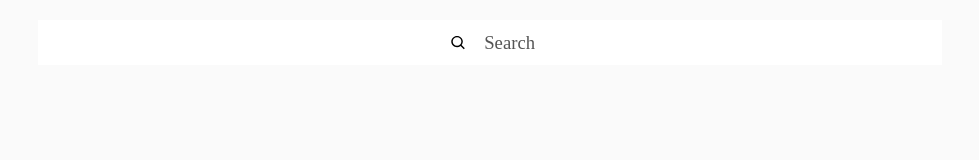
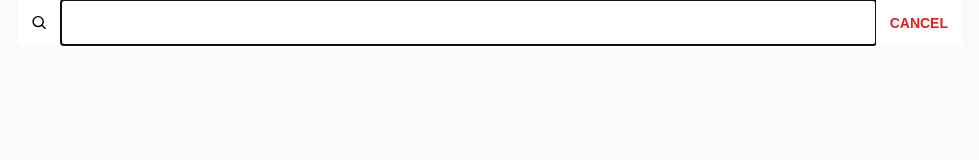
Before and after one commit to TEAM-SUITS/Suits, a React app in the folder client/: page /search in a window 1280 px wide. Both pictures are taken after a click on the button "Search". Shown: the whole page, without its empty margins (150-1129 px from the left). Built offline with nearby package versions, Linux system fonts and the light colour scheme; a web font is replaced by a local one.

Commit message:
feat: search header bar 스토리 작성

```diff
--- a/client/src/containers/HeaderBar/CustomHeaderBar.js
+++ /dev/null
@@ -1,60 +0,0 @@
-import styled from 'styled-components';
-import HeaderBar from './HeaderBar';
-import Icon from 'components/Icon/Icon';
-import { museoSmall } from 'styles/common/common.styled';
-
-/* -------------------------------------------------------------------------- */
-export function HomeHeaderBar() {
-  return <HeaderBar>SUITS</HeaderBar>
-}
-
-/* -------------------------------------------------------------------------- */
-const SearchButton = styled.button.attrs(() => ({
-  type: "button",
-}))`
-  width: 100%;
-  height: 100%;
-  background-color: var(--color-white);
-  text-align: initial;
-  border: none;
-
-  div {
-    position: relative;
-    width: 90px;
-    height: 18px;
-    margin: 0 auto;
-
-    svg {
-      position: absolute;
-      vertical-align: initial;
-      top: 50%;
-      left: 0;
-      transform: translateY(-50%);
-    }
-
-    em {
-      position: absolute;
-      right: 0;
-      display: inline-block;
-      ${museoSmall}
-      font-style: normal;
-      color: var(--color-gray3);
-      line-height: 1;
-    }
-  }
-`;
-
-export function SearchHeaderBar({ isSearching }) {
-  if (!isSearching) {
-    return (
-      <HeaderBar>
-        <SearchButton>
-          <div>
-            <Icon type="search" title="검색 버튼" height="18px" />
-            <em>Search</em>
-          </div>
-        </SearchButton>
-      </HeaderBar>
-    );
-  }
-}
--- a/client/src/containers/HeaderBar/HeaderBar.js
+++ b/client/src/containers/HeaderBar/HeaderBar.js
@@ -1,21 +1,28 @@
 import React from 'react';
 import styled from 'styled-components';
+import useDetectViewport from 'hooks/useDetectViewport';
+import { node } from 'prop-types';
 import { museoLarge } from 'styles/common/common.styled';
-import useDetectViewport from 'hooks/useDetectViewport';
 
 /* ---------------------------- styled components --------------------------- */
-const MobileContainer = styled.div`
-  background-color: pink;
+const MobileContainer = styled.header`
+  position: fixed;
+  top: 0;
+  background-color: var(--color-white);
+  text-align: center;
   min-width: 375px;
   height: 45px;
-  text-align: center;
+  margin: 0;
 `;
 
-const DesktopContainer = styled.div`
-  background-color: skyblue;
+const DesktopContainer = styled.header`
+  position: fixed;
+  top: 0;
+  background-color: var(--color-white);
+  max-width: 944px;
   width: 100%;
-  min-width: 375px;
   height: 45px;
+  margin: 0;
   `;
 
 const StyledHeading = styled.h1`
@@ -26,6 +33,11 @@ const StyledHeading = styled.h1`
   display: block;
   margin: 0;
   font-weight: 700;
+
+  span {
+    ${museoLarge}
+    margin-right: 2em;
+  }
 `;
 
 /* -------------------------------------------------------------------------- */
@@ -47,3 +59,7 @@ export default function HeaderBar({ children }) {
     </DesktopContainer>
   );
 }
+
+HeaderBar.propTypes = {
+  children: node.isRequired,
+};
--- a/client/src/containers/PageContainer/PageContainer.styled.js
+++ b/client/src/containers/PageContainer/PageContainer.styled.js
@@ -7,7 +7,6 @@ const Container = forwardRef((props, ref) => {
 })
 
 const PageContainer = styled(motion(Container))`
-    background-color: grey;
     display: flex;
     flex-flow: column wrap;
     align-items: center;
--- /dev/null
+++ b/client/src/containers/SearchHeaderBar/SearchHeaderBar.js
@@ -0,0 +1,130 @@
+import React, { useState, useRef, useEffect } from 'react';
+import styled from 'styled-components';
+import HeaderBar from '../HeaderBar/HeaderBar';
+import Icon from 'components/Icon/Icon';
+import { museoSmall, spoqaSmallBold, spoqaSmall } from 'styles/common/common.styled';
+
+/* ------------------------------- 검색 중이 아닐 떄 ------------------------------- */
+const SearchButton = styled.button.attrs(() => ({
+  type: "button",
+}))`
+  cursor: pointer;
+  width: 100%;
+  height: 100%;
+  background-color: var(--color-white);
+  text-align: initial;
+  border: none;
+
+  div {
+    position: relative;
+    width: 8em;
+    height: 2em;
+    margin: 0 auto;
+
+    svg {
+      position: absolute;
+      vertical-align: initial;
+      top: 50%;
+      left: 0;
+      transform: translateY(-50%);
+    }
+
+    em {
+      position: absolute;
+      right: 0;
+      display: inline-block;
+      ${museoSmall}
+      font-style: normal;
+      color: var(--color-gray3);
+      line-height: 1.5;
+    }
+  }
+`;
+
+/* --------------------------------- 검색 중일 때 -------------------------------- */
+const FlexBox = styled.div`
+  display: flex;
+  flex-direction: row;
+  flex-wrap: nowrap;
+  width: 100%;
+  height: 100%;
+
+  svg {
+    margin: 10px;
+    align-self: center;
+  }
+
+  input {
+    display: block;
+    width: 100%;
+    height: 100%;
+    border: none;
+    ${spoqaSmall}
+    color: var(--color-gray3);
+  }
+`;
+
+const CancelButton = styled.button.attrs(() => ({
+  type: "button",
+}))`
+  background-color: var(--color-white);
+  ${spoqaSmallBold}
+  color: var(--color-red);
+  border: none;
+  padding: 0 1em;
+`;
+
+/* -------------------------------------------------------------------------- */
+
+function SearchHeaderBar() {
+  const [isSearching, setIsSearching] = useState(false);
+  const [keyword, setKeyword] = useState('');
+  const ref = useRef(null);
+
+  const handleInput = e => {
+    setKeyword(e.target.value);
+  };
+
+  const handleSearching = () => {
+    setIsSearching(true);
+  };
+
+  const resetInput = () => {
+    setKeyword('');
+  };
+
+  // Search Header Bar 클릭 후 input 포커스
+  useEffect(() => {
+    if (ref.current) ref.current.focus();
+  }, [isSearching]);
+
+  if (!isSearching) {
+    return (
+      <HeaderBar>
+        <SearchButton onClick={handleSearching}>
+          <div>
+            <Icon type="search" title="검색 버튼" height="18px" />
+            <em>Search</em>
+          </div>
+        </SearchButton>
+      </HeaderBar>
+    );
+  }
+
+  return (
+    <HeaderBar>
+      <FlexBox>
+        <Icon type="search" title="검색 버튼" height="18px" />
+        <input
+          type="text"
+          onChange={handleInput}
+          ref={ref}
+          value={keyword}
+          />
+        <CancelButton onClick={resetInput}>CANCEL</CancelButton>
+      </FlexBox>
+    </HeaderBar>
+  );
+}
+
+export default React.memo(SearchHeaderBar);
--- /dev/null
+++ b/client/src/containers/TextHeaderBar/TextHeaderBar.js
@@ -0,0 +1,6 @@
+import HeaderBar from '../HeaderBar/HeaderBar';
+
+/* -------------------------------------------------------------------------- */
+export default function HomeHeaderBar() {
+  return <HeaderBar>SUITS</HeaderBar>
+}
--- a/client/src/pages/SearchPage/SearchPage.js
+++ b/client/src/pages/SearchPage/SearchPage.js
@@ -1,15 +1,14 @@
 import React from "react";
-import styled from "styled-components";
 import PageContainer from "containers/PageContainer/PageContainer.styled";
 import { pageEffect } from "styles/motions/variants";
-import { SearchHeaderBar } from 'containers/HeaderBar/CustomHeaderBar';
+import SearchHeaderBar from 'containers/SearchHeaderBar/SearchHeaderBar';
 
 /* -------------------------------------------------------------------------- */
 
 export default function SearchPage() {
   return (
     <PageContainer variants={pageEffect} initial="hidden" animate="visible">
-      <SearchHeaderBar isSearching={false} />
+      <SearchHeaderBar isSearching={true} />
     </PageContainer>
   );
 }
--- a/client/src/styles/_custom-reset.scss
+++ b/client/src/styles/_custom-reset.scss
@@ -19,6 +19,7 @@ body *::before,
 body *::after {
   box-sizing: border-box;
   max-width: 944px;
+  font-size: 10px;
 }
 
 img {
```
Also changed, not shown: client/src/containers/HeaderBar/HeaderBar.stories.js (added, +25 -0 lines), client/.storybook/preview-body.html.
